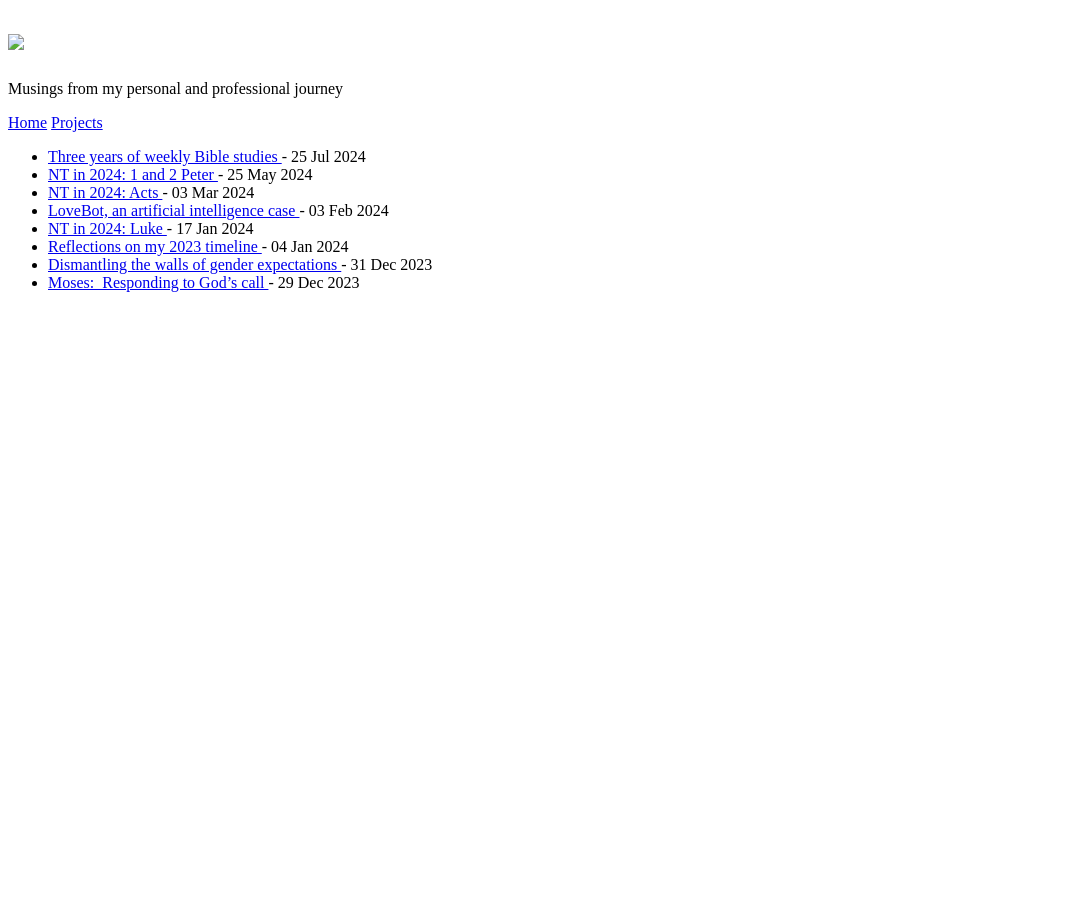
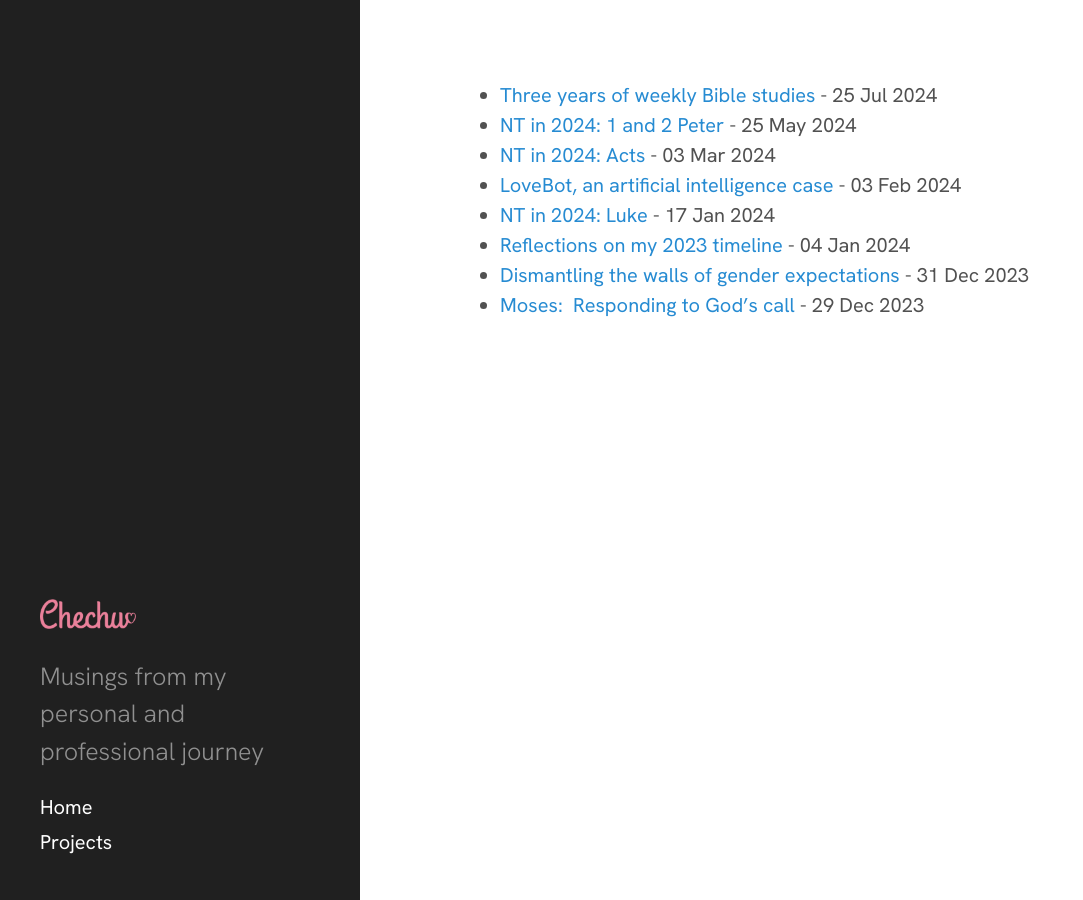
Before and after one commit to chechusiscar/blog, a Jekyll site: the page built from index.html, in a window 1280 px wide. Shown: the whole page, without its empty margins (0-1083 px from the left). Built offline with Jekyll 4.4.1, drawn with Linux system fonts in a browser that asks for light colours.

Commit message:
Remove trailing / from site.baseurl

```diff
--- a/_includes/head.html
+++ b/_includes/head.html
@@ -30,10 +30,10 @@
   </title>
 
   <!-- CSS -->
-  <link rel="stylesheet" href="{{ site.baseurl }}public/css/poole.css">
-  <link rel="stylesheet" href="{{ site.baseurl }}public/css/syntax.css">
-  <link rel="stylesheet" href="{{ site.baseurl }}public/css/hyde.css">
-  <link rel="stylesheet" href="{{ site.baseurl }}public/css/custom.css">
+  <link rel="stylesheet" href="{{ site.baseurl }}/public/css/poole.css">
+  <link rel="stylesheet" href="{{ site.baseurl }}/public/css/syntax.css">
+  <link rel="stylesheet" href="{{ site.baseurl }}/public/css/hyde.css">
+  <link rel="stylesheet" href="{{ site.baseurl }}/public/css/custom.css">
   <link rel="preconnect" href="https://fonts.googleapis.com">
   <link rel="preconnect" href="https://fonts.gstatic.com" crossorigin>
   <link href="https://fonts.googleapis.com/css2?family=Hanken+Grotesk:ital,wght@0,100..900;1,100..900&display=swap" rel="stylesheet">
--- a/_includes/sidebar.html
+++ b/_includes/sidebar.html
@@ -3,7 +3,7 @@
     <div class="sidebar-about">
       <h1>
         <a href="{{ site.baseurl }}">
-          <img src="{{ site.baseurl }}content/assets/logo/logo.png" href="Chechu Siscar" class="sidebar-logo">
+          <img src="{{ site.baseurl }}/content/assets/logo/logo.png" href="Chechu Siscar" class="sidebar-logo">
         </a>
       </h1>
       <p class="lead">{{ site.description }}</p>
```
